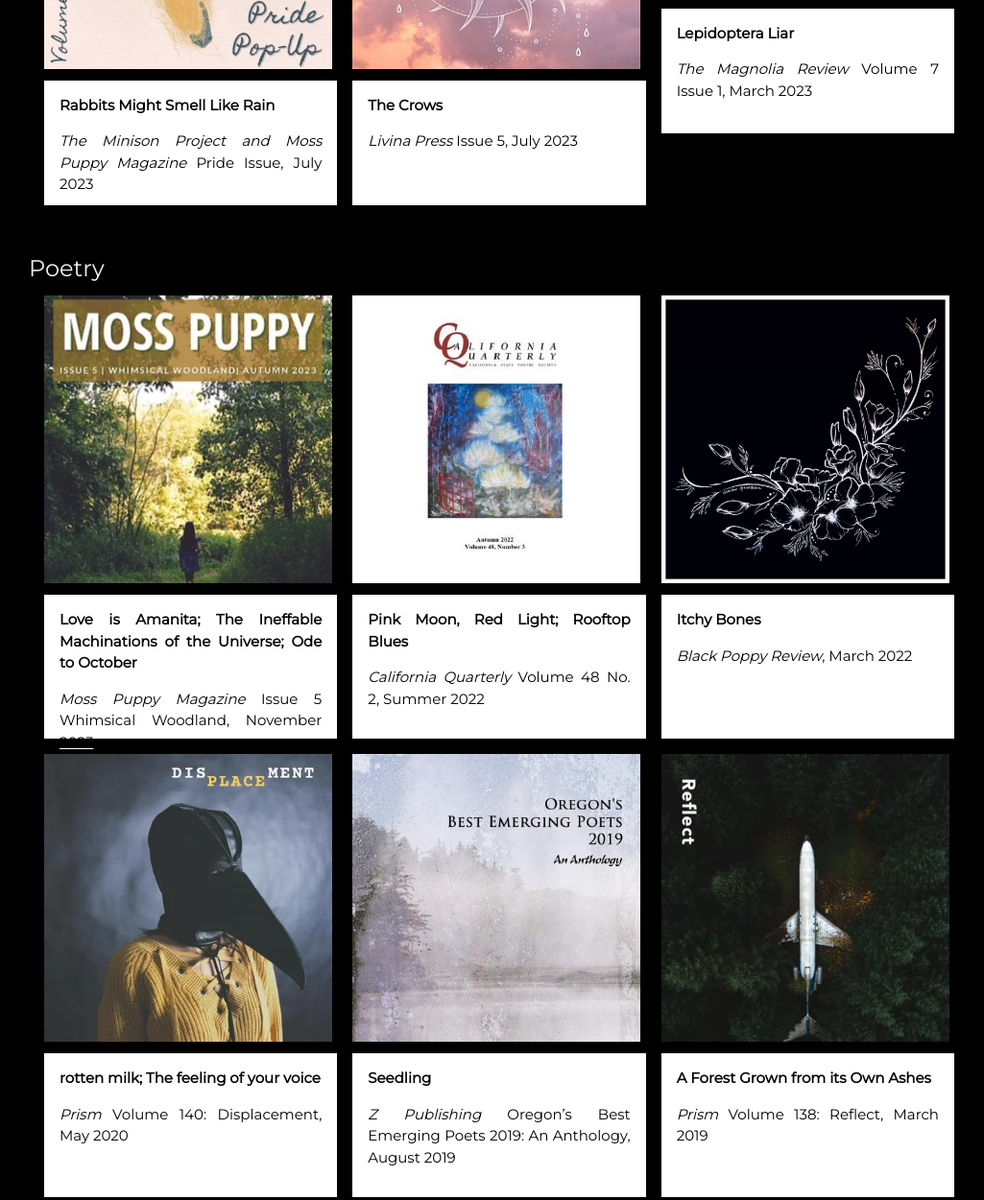
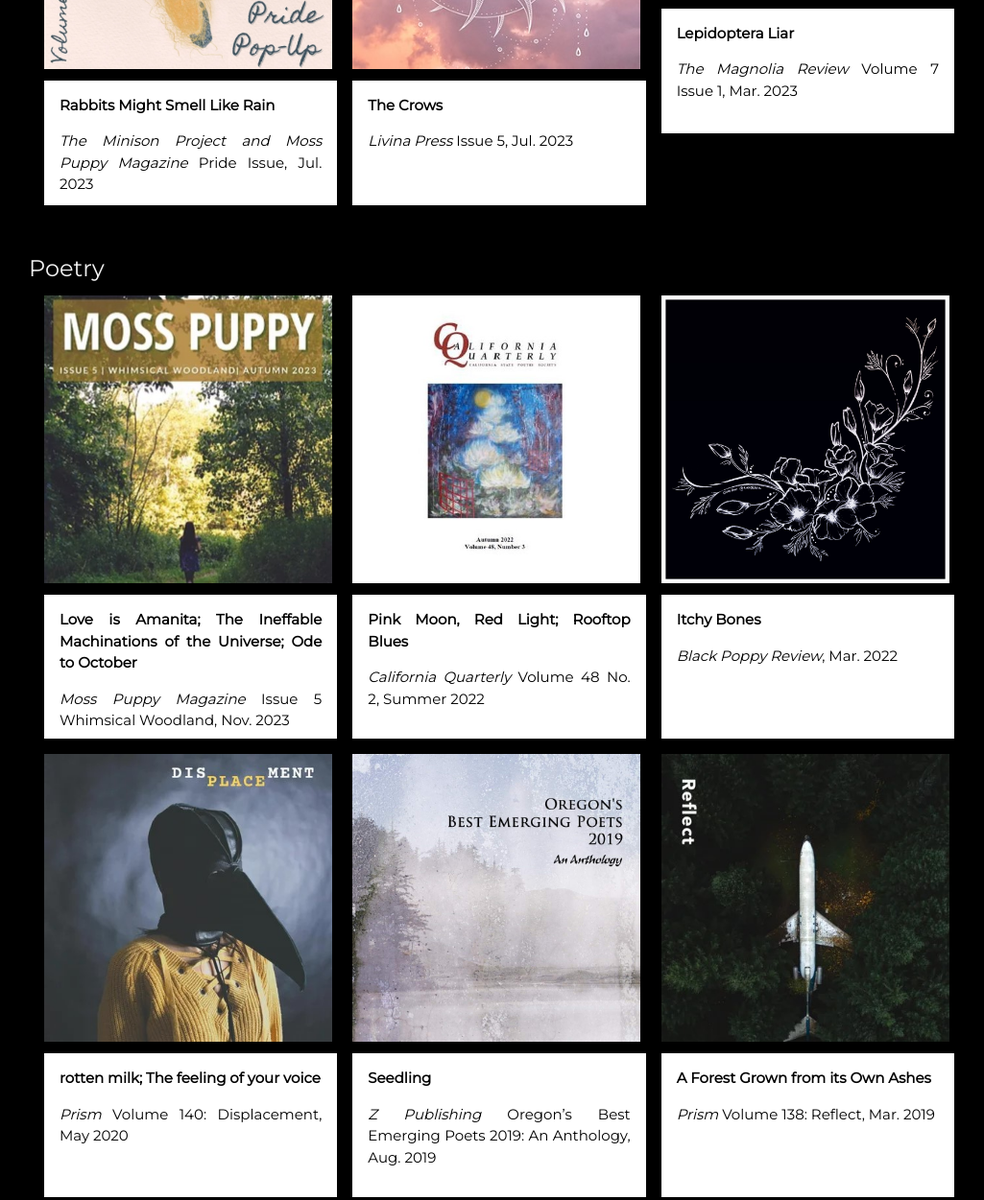
Before and after one commit to megan-lynn-tucker/megan-lynn-tucker.github.io, a plain HTML site: page index.html in a window 1280 px wide. Shown: the part 1114-2365 px from the top of the page at 96% size, without its empty margins (180-1205 px from the left). Drawn offline with nearby package versions, Linux system fonts and the light colour scheme.

Commit message:
Update index.html

```diff
--- a/index.html
+++ b/index.html
@@ -79,21 +79,21 @@ body, h1,h2,h3,h4,h5,h6 {font-family: "Montserrat", sans-serif}
       <a href="https://theminisonproject.com/collabs/mosspuppypridecollab/"><img src="mpmXmin.jpg" alt="cover" style="width:300px" class="w3-hover-opacity"></a>
       <div class="w3-container w3-white" style="height:130px">
         <p><b>Rabbits Might Smell Like Rain</b></p>
-        <p><i>The Minison Project and Moss Puppy Magazine</i> Pride Issue, July 2023</p>
+        <p><i>The Minison Project and Moss Puppy Magazine</i> Pride Issue, Jul. 2023</p>
       </div>
     </div>
     <div class="w3-third w3-container w3-margin-bottom">
       <a href="https://www.livinapress.com/issues"><img src="LivinaPress.jpg" alt="cover" style="width:300px" class="w3-hover-opacity"></a>
       <div class="w3-container w3-white" style="height:130px">
         <p><b>The Crows</b></p>
-        <p><i>Livina Press</i> Issue 5, July 2023</p>
+        <p><i>Livina Press</i> Issue 5, Jul. 2023</p>
       </div>
     </div>
     <div class="w3-third w3-container">
       <a href="https://themagnoliareview.com/archives/volume-7-issue-1/"><img src="magnoliareview.jpg" alt="cover" style="width:300px" class="w3-hover-opacity"></a>
       <div class="w3-container w3-white" style="height:130px">
         <p><b>Lepidoptera Liar</b></p>
-        <p><i>The Magnolia Review</i> Volume 7 Issue 1, March 2023</p>
+        <p><i>The Magnolia Review</i> Volume 7 Issue 1, Mar. 2023</p>
       </div>
     </div>
   </div>
@@ -107,7 +107,7 @@ body, h1,h2,h3,h4,h5,h6 {font-family: "Montserrat", sans-serif}
       <a href="https://www.mosspuppymag.com/issue5ww"><img src="mosspuppy.jpg" alt="cover" style="width:300px" class="w3-hover-opacity">
       <div class="w3-container w3-white" style="height:150px">
         <p><b>Love is Amanita; The Ineffable Machinations of the Universe; Ode to October</b></p>
-        <p><i>Moss Puppy Magazine</i> Issue 5 Whimsical Woodland, November 2023</p>
+        <p><i>Moss Puppy Magazine</i> Issue 5 Whimsical Woodland, Nov. 2023</p>
       </div>
     </div>
     <div class="w3-third w3-container w3-margin-bottom">
@@ -121,7 +121,7 @@ body, h1,h2,h3,h4,h5,h6 {font-family: "Montserrat", sans-serif}
       <a href="https://blackpoppyreview.blogspot.com/2022/03/itchy-bones-by-olive-ann.html"><img src="PoppyBlack.jpg" alt="cover" style="width:300px" class="w3-hover-opacity"></a>
       <div class="w3-container w3-white" style="height:150px">
         <p><b>Itchy Bones</b></p>
-        <p><i>Black Poppy Review</i>, March 2022</p>
+        <p><i>Black Poppy Review</i>, Mar. 2022</p>
       </div>
     </div>
     <div class="w3-third w3-container w3-margin-bottom">
@@ -135,14 +135,14 @@ body, h1,h2,h3,h4,h5,h6 {font-family: "Montserrat", sans-serif}
       <a href="https://www.amazon.com/Oregons-Best-Emerging-Poets-2019/dp/1087479266"><img src="zpub.jpg" alt="cover" style="width:300px" class="w3-hover-opacity"></a>
       <div class="w3-container w3-white" style="height:150px">
         <p><b>Seedling</b></p>
-        <p><i>Z Publishing</i> Oregon’s Best Emerging Poets 2019: An Anthology, August 2019</p>
+        <p><i>Z Publishing</i> Oregon’s Best Emerging Poets 2019: An Anthology, Aug. 2019</p>
       </div>
     </div>
     <div class="w3-third w3-container">
       <a href="https://issuu.com/prismmag/docs/vol._138_web"><img src="prism-reflect.jpg" alt="cover" style="width:300px" class="w3-hover-opacity"></a>
       <div class="w3-container w3-white" style="height:150px">
         <p><b>A Forest Grown from its Own Ashes</b></p>
-        <p><i>Prism</i> Volume 138: Reflect, March 2019</p>
+        <p><i>Prism</i> Volume 138: Reflect, Mar. 2019</p>
       </div>
     </div>
   <!-- EMPTY CONTAINER
```
